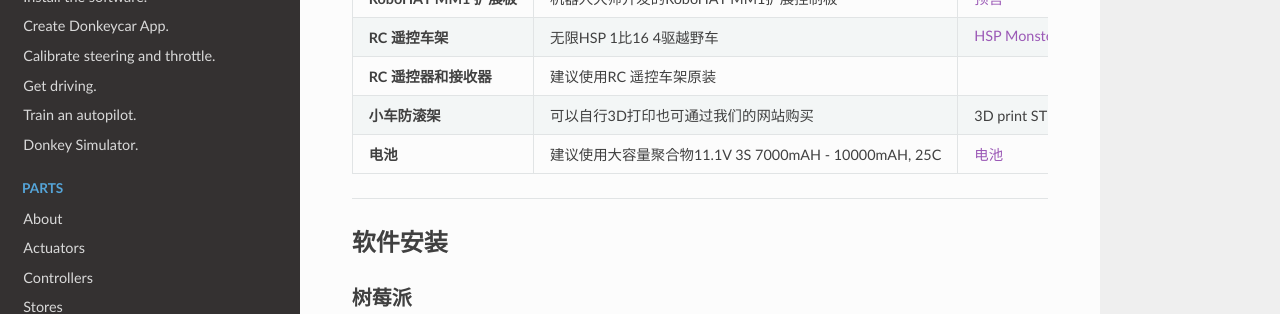
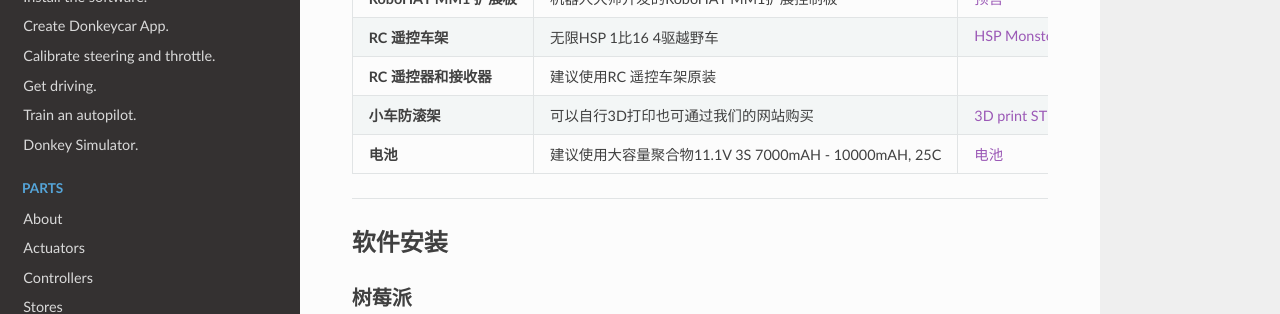
Before and after one commit to robotics-masters/robohatmm1-docs, an MkDocs documentation site: the page built from docs/example/donkeycar/donkeycar_cn.md, in a window 1280 px wide and 900 px high, scrolled down 747 px. Shown: the part 165-479 px from the top of the window. Built offline with MkDocs 1.6.1, drawn with Linux system fonts in a browser that asks for light colours; nearby versions of some CDN libraries; old or Windows-style settings are respelled for this version of MkDocs.

```diff
--- a/docs/example/donkeycar/donkeycar_cn.md
+++ b/docs/example/donkeycar/donkeycar_cn.md
@@ -28,7 +28,7 @@
 | **RoboHAT MM1 扩展板**  | 机器人大师开发的RoboHAT MM1扩展控制板 | [预售]() |
 | **RC 遥控车架**  | 无限HSP 1比16 4驱越野车 | [HSP Monster Truck]()  |
 | **RC 遥控器和接收器**  | 建议使用RC 遥控车架原装  |  |
-| **小车防滚架** | 可以自行3D打印也可通过我们的网站购买 | 3D print STL文件](), [购买成品]() |
+| **小车防滚架** | 可以自行3D打印也可通过我们的网站购买 | [3D print STL文件](), [购买成品]() |
 | **电池**  | 建议使用大容量聚合物11.1V 3S 7000mAH - 10000mAH, 25C  | [电池]() |
 
 ---
```
